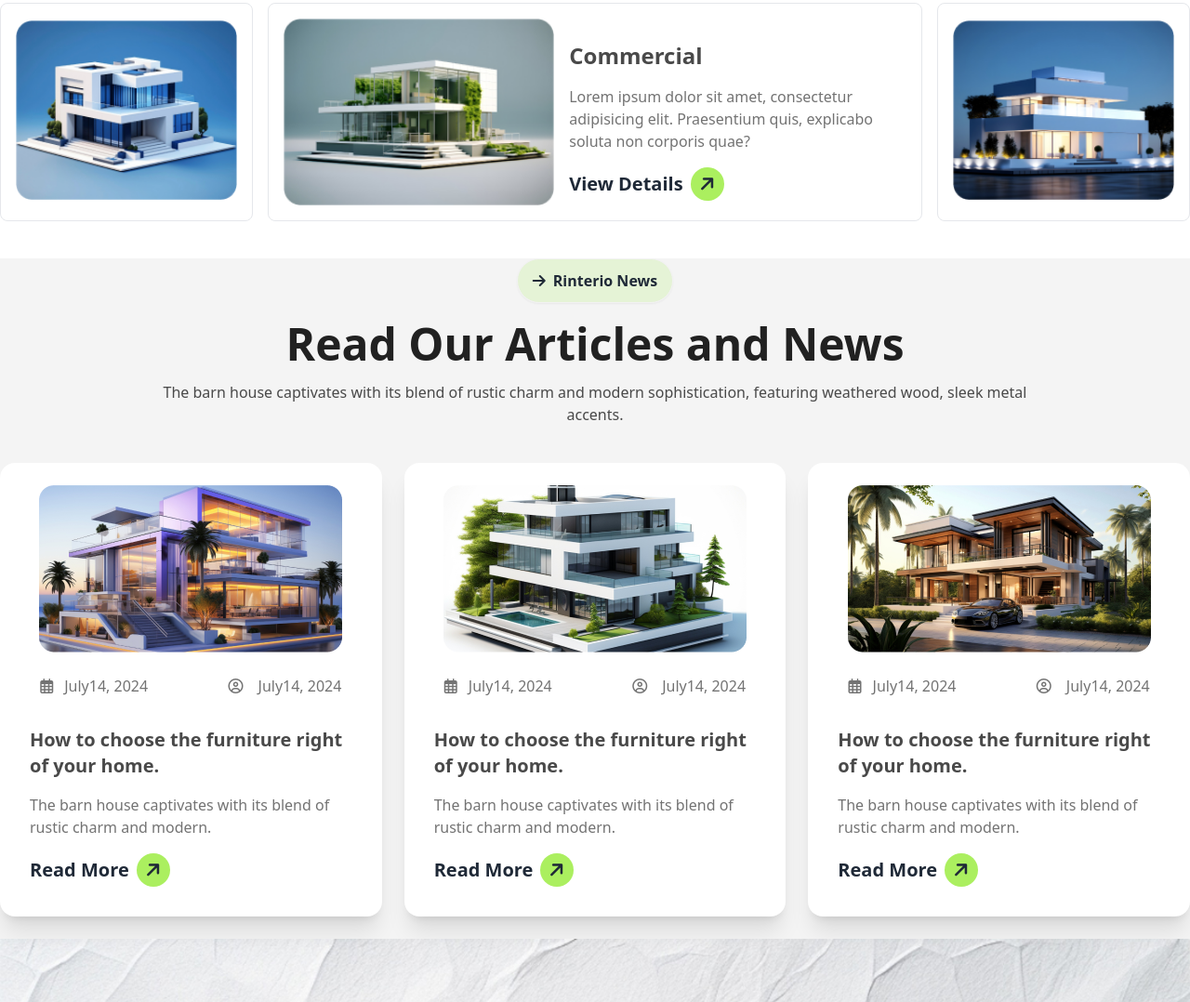
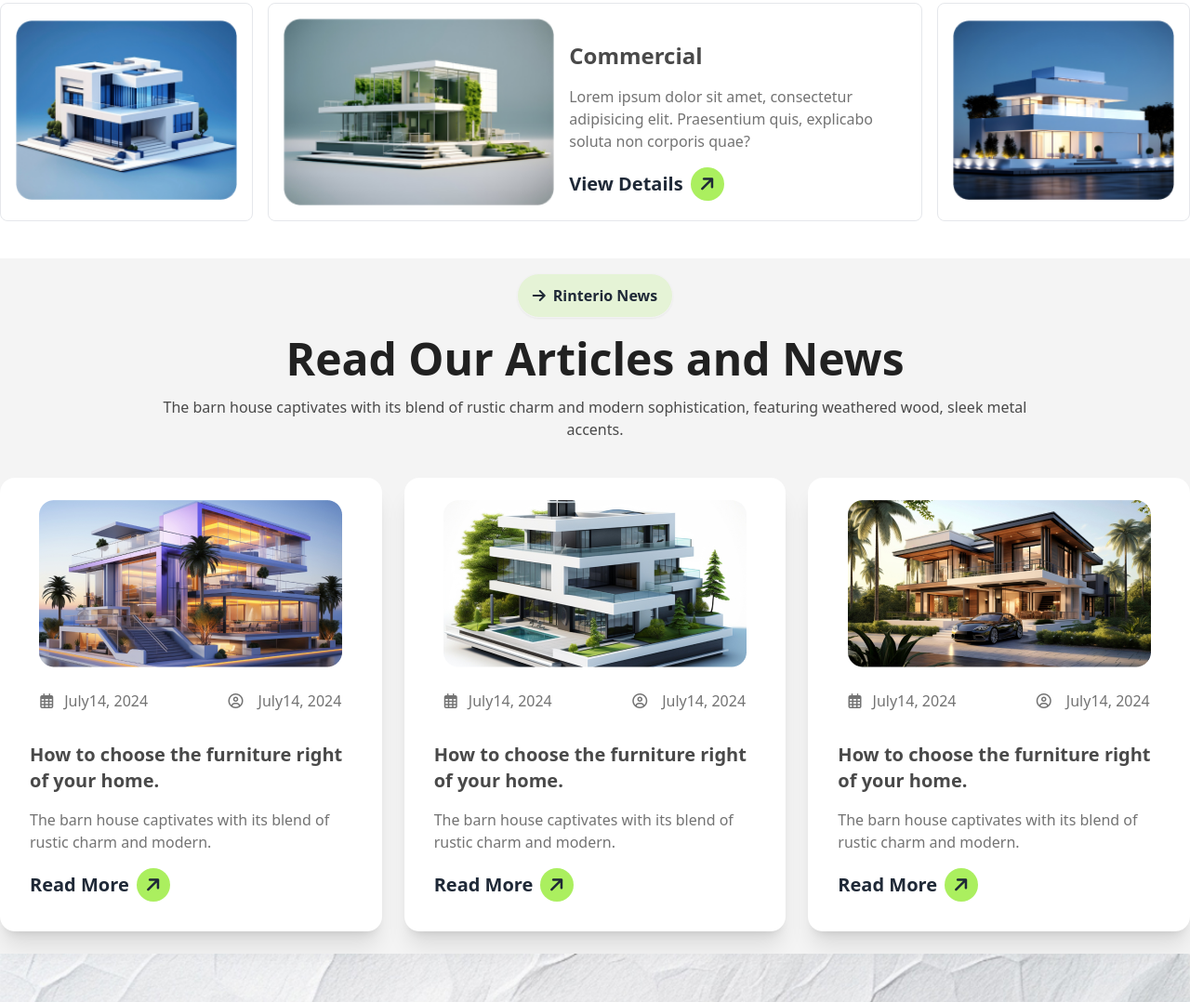
Before and after one commit to ahmed-tuhin/Assignment-3, a plain HTML site: page index.html in a window 1280 px wide. Shown: the part 2812-3890 px from the top of the page at 93% size. Drawn offline with nearby package versions, Linux system fonts and the light colour scheme.

Commit message:
added some changes in articles section

```diff
--- a/index.html
+++ b/index.html
@@ -278,8 +278,8 @@
           <section class="bg-[#F4F4F4] ">
             <div class="container mx-auto">
               <!-- text -->
-              <div class="text-center w-3/4 mx-auto mb-10">
-                <button class="btn bg-[#ABEF5F33] rounded-3xl text-base mb-5"><i class="fa-solid fa-arrow-right"></i>Rinterio News</button>
+              <div class="text-center w-3/4 mx-auto mb-10 ">
+                <button class="btn bg-[#ABEF5F33] mt-4 rounded-3xl text-base mb-5"><i class="fa-solid fa-arrow-right"></i>Rinterio News</button>
                 <h1 class="text-primary text-4xl lg:text-5xl font-bold mb-4">Read Our Articles and News</h1>
                 <p class="font-medium text-base text-[#494949] mb-5">The barn house captivates with its blend of rustic charm and modern sophistication, featuring weathered wood, sleek metal accents.</p>
               </div>
```
